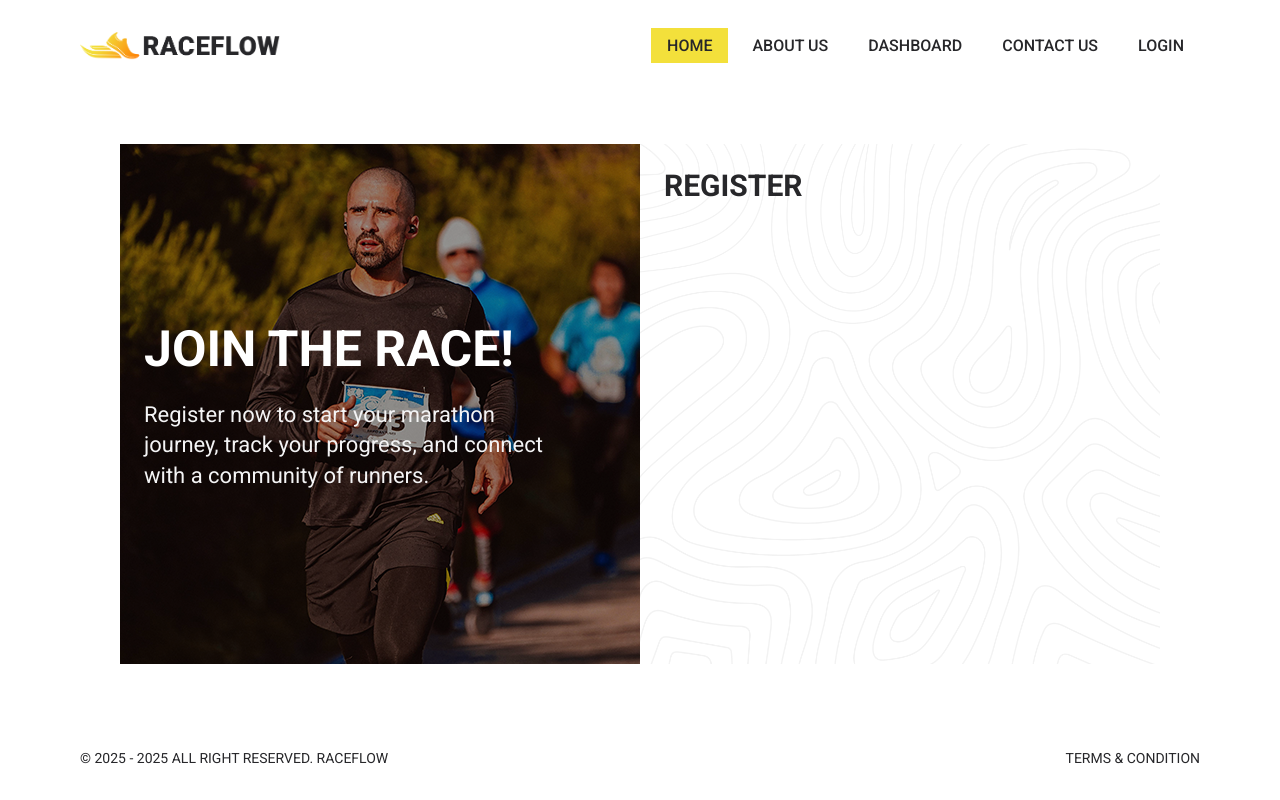
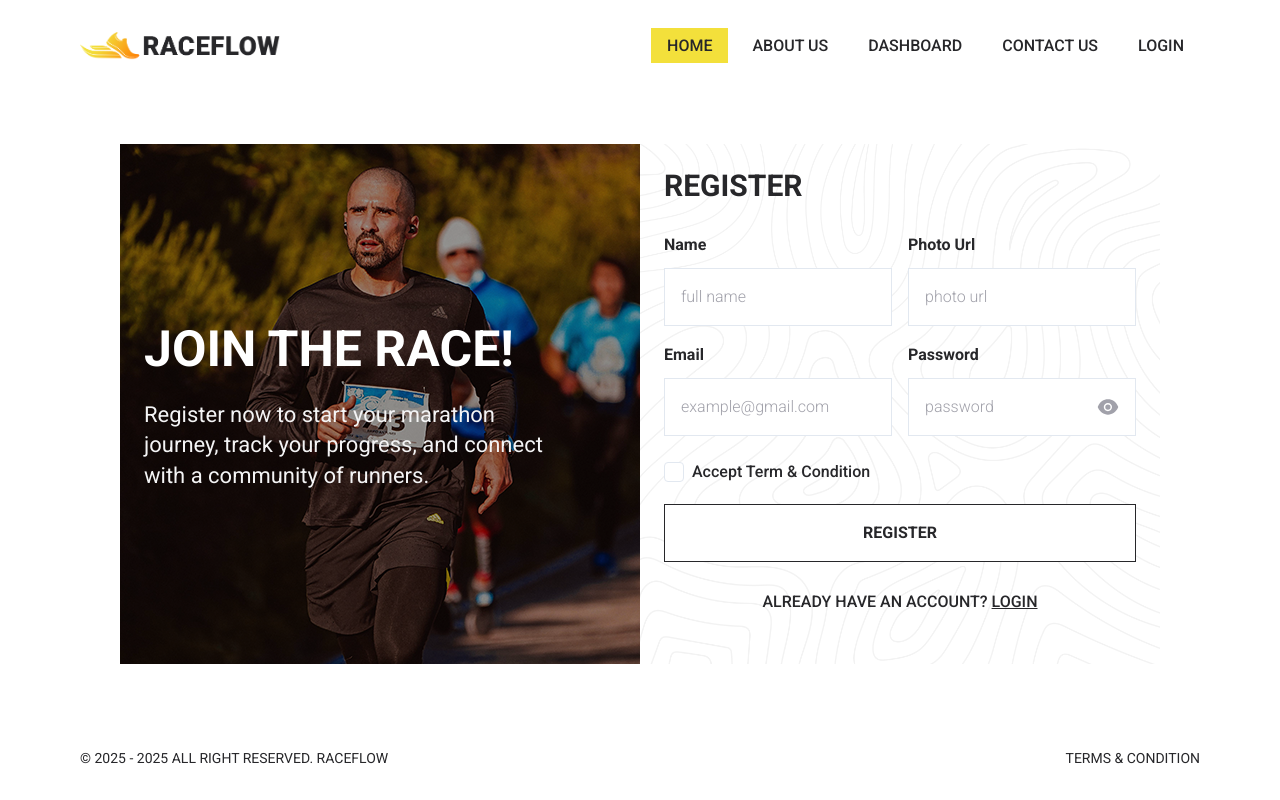
Before and after one commit to devrakibulrahman/raceflow-client-side, a React (Vite) app: page /auth/register in a window 1280 px wide. Built offline with nearby package versions, Linux system fonts and the light colour scheme.

Commit message:
register form design done on 01/03/2025 at 11:06 pm

```diff
--- a/src/components/RegisterForm.jsx
+++ b/src/components/RegisterForm.jsx
@@ -1,9 +1,91 @@
+import { useState } from "react";
+import { AiFillEye, AiFillEyeInvisible  } from "react-icons/ai";
+import { Link } from "react-router-dom";
 
 const RegisterForm = () => {
+    // state declare here ---->
+    const [showPassword, setShowPassword] = useState(false);
+
+    // event handle function declare here ---->
+    const handleShowPassword = () => {
+        setShowPassword(!showPassword);
+    };
+
+    // form submit function declare here ---->
+    const handleFormSubmit = (e) => {
+        e.preventDefault();
+    };
+
     return (
-        <div>
-
-        </div>
+        <>
+            <form onSubmit={handleFormSubmit} className="w-full">
+                <div className="w-full grid grid-cols-1 gap-4">
+                    <div className="w-full flex flex-col items-center justify-center gap-4 md:flex-row">
+                        <div className="w-full">
+                            <div className="w-full mb-3">
+                                <label className="font-roboto text-base text-head-charleston-green font-bold leading-snug">Name</label>
+                            </div>
+                            <div className="w-full">
+                                <input type="text" placeholder="full name" name="name" autoComplete="off" className="w-full p-4 font-roboto font-normal text-base text-head-charleston-green bg-white border border-slate-200 transition ease-linear duration-200 hover:border-head-charleston-green focus:outline-none placeholder:text-[#A1A1AA] placeholder:font-light"/>
+                            </div>
+                        </div>
+                        <div className="w-full">
+                            <div className="w-full mb-3">
+                                <label className="font-roboto text-base text-head-charleston-green font-bold leading-snug">Photo Url</label>
+                            </div>
+                            <div className="w-full">
+                                <input type="text" placeholder="photo url" name="photo" autoComplete="off" className="w-full p-4 font-roboto font-normal text-base text-head-charleston-green bg-white border border-slate-200 transition ease-linear duration-200 hover:border-head-charleston-green focus:outline-none placeholder:text-[#A1A1AA] placeholder:font-light"/>
+                            </div>
+                        </div>
+                    </div>
+                    <div className="w-full flex flex-col items-center justify-center gap-4 lg:flex-row">
+                        <div className="w-full">
+                            <div className="w-full mb-3">
+                                <label className="font-roboto text-base text-head-charleston-green font-bold leading-snug">Email</label>
+                            </div>
+                            <div className="w-full">
+                                <input type="text" placeholder="example@gmail.com" name="email" autoComplete="off" className="w-full p-4 font-roboto font-normal text-base text-head-charleston-green bg-white border border-slate-200 transition ease-linear duration-200 hover:border-head-charleston-green focus:outline-none placeholder:text-[#A1A1AA] placeholder:font-light"/>
+                            </div>
+                        </div>
+                        <div className="w-full">
+                            <div className="w-full">
+                                <div className="w-full mb-3">
+                                    <label className="font-roboto text-base text-head-charleston-green font-bold leading-snug">Password</label>
+                                </div>
+                                <div className="w-full relative">
+                                    <input type={showPassword ? 'text' : 'password'} placeholder="password" name="password" autoComplete="off" className="w-full py-4 pl-4 pr-[55px] font-roboto font-normal text-base text-head-charleston-green bg-white border border-slate-200 transition ease-linear duration-200 hover:border-head-charleston-green focus:outline-none placeholder:text-[#A1A1AA] placeholder:font-light"/>
+                                    <button onClick={handleShowPassword} className="w-auto absolute top-1/2 right-4 transform -translate-y-1/2 cursor-pointer">
+                                        {
+                                            showPassword
+                                            ?
+                                                <AiFillEyeInvisible className="text-2xl text-[#A1A1AA]"></AiFillEyeInvisible>
+                                            :
+                                                <AiFillEye className="text-2xl text-[#A1A1AA]"></AiFillEye>
+                                        }
+                                    </button>
+                                </div>
+                            </div>
+                        </div>
+                    </div>
+                    <div className="w-full">
+                        <div className="w-full py-2 mb-3">
+                            <div className="w-auto flex items-center gap-2">
+                                <input type="checkbox" />
+                                <p className="font-roboto text-head-charleston-green text-base font-medium ">Accept Term & Condition</p>
+                            </div>
+                        </div>
+                        <div className="w-full">
+                            <button className="w-full p-4 border border-head-charleston-green bg-white flex items-center justify-center gap-3 transition ease-linear duration-200 group hover:bg-head-charleston-green">
+                                <span className="font-roboto text-base text-head-charleston-green font-bold uppercase group-hover:text-primary-yellow">Register</span>
+                            </button>
+                        </div>
+                        <div className="w-full text-center mt-7">
+                            <p className="font-roboto text-base text-head-charleston-green uppercase font-medium">Already Have An Account? <Link to='/auth/login' className="underline">Login</Link></p>
+                        </div>
+                    </div>
+                </div>
+            </form>
+        </>
     );
 };
 
```
